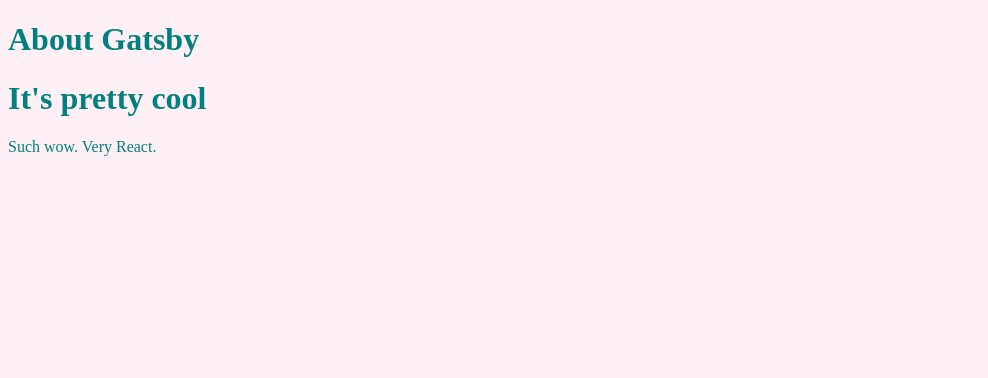
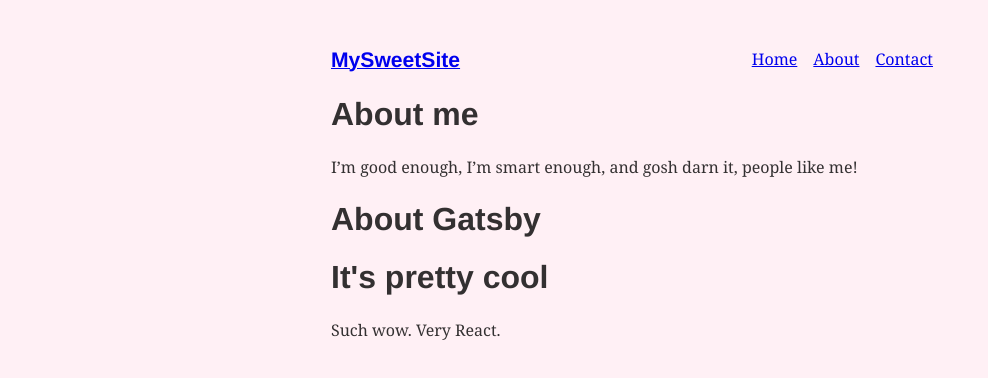
Before and after one commit to punkrou404/gatsbyjs-tutorial, a Gatsby site: page /about in a window 1280 px wide. Shown: the whole page, without its empty margins (0-988 px from the left). Built offline with nearby package versions, Linux system fonts and the light colour scheme; Gatsby itself is replaced by a stand-in of ours.

Commit message:
tutorial: https://www.gatsbyjs.com/tutorial/part-three/ done

```diff
--- a/gatsby-config.js
+++ b/gatsby-config.js
@@ -1,10 +1,10 @@
-/**
- * Configure your Gatsby site with this file.
- *
- * See: https://www.gatsbyjs.com/docs/gatsby-config/
- */
-
 module.exports = {
-  /* Your site config here */
-  plugins: [],
+  plugins: [
+    {
+      resolve: `gatsby-plugin-typography`,
+      options: {
+        pathToConfigModule: `src/utils/typography`,
+      },
+    },
+  ],
 }
--- a/package.json
+++ b/package.json
@@ -19,7 +19,11 @@
     "react-dom": "^16.12.0"
   },
   "devDependencies": {
-    "prettier": "2.1.2"
+    "gatsby-plugin-typography": "^2.5.13",
+    "prettier": "2.1.2",
+    "react-typography": "^0.16.19",
+    "typography": "^0.16.19",
+    "typography-theme-fairy-gates": "^0.16.19"
   },
   "repository": {
     "type": "git",
--- /dev/null
+++ b/src/components/layout.js
@@ -0,0 +1,25 @@
+import React from "react"
+import { Link } from "gatsby"
+const ListLink = props => (
+    <li style={{ display: `inline-block`, marginRight: `1rem` }}>
+        <Link to={props.to}>{props.children}</Link>
+    </li>
+)
+
+export default function Layout({ children }) {
+    return (
+        <div style={{ margin: `3rem auto`, maxWidth: 650, padding: `0 1rem` }}>
+            <header style={{ marginBottom: `1.5rem` }}>
+                <Link to="/" style={{ textShadow: `none`, backgroundImage: `none` }}>
+                    <h3 style={{ display: `inline` }}>MySweetSite</h3>
+                </Link>
+                <ul style={{ listStyle: `none`, float: `right` }}>
+                    <ListLink to="/">Home</ListLink>
+                    <ListLink to="/about/">About</ListLink>
+                    <ListLink to="/contact/">Contact</ListLink>
+                </ul>
+            </header>
+            {children}
+        </div>
+    )
+}
--- a/src/pages/about.js
+++ b/src/pages/about.js
@@ -1,12 +1,20 @@
 import React from "react"
+import { Link } from "gatsby"
 import Header from "../components/header"
+import Layout from "../components/layout"
 
 export default function About() {
     return (
-        <div style={{ color: `teal` }}>
+        <Layout>
+            <div>
+                <h1>About me</h1>
+                <p>
+                    I’m good enough, I’m smart enough, and gosh darn it, people like me!
+                </p>
+            </div>
             <Header headerText="About Gatsby" />
             <Header headerText="It's pretty cool" />
             <p>Such wow. Very React.</p>
-        </div>
+        </Layout>
     )
 }
--- a/src/pages/contact.js
+++ b/src/pages/contact.js
@@ -1,13 +1,18 @@
 import React from "react"
 import { Link } from "gatsby"
 import Header from "../components/header"
+import Layout from "../components/layout"
 
 export default function Contact() {
     return (
-        <div style={{ color: `teal` }}>
-            <Link to="/">Home</Link>
+        <Layout>
             <Header headerText="Contact" />
-            <p>Send us a message!</p>
-        </div>
+            <div>
+                <h1>I'd love to talk! Email me at the address below</h1>
+                <p>
+                    <a href="mailto:me@example.com">me@example.com</a>
+                </p>
+            </div>
+        </Layout>
     )
 }
--- /dev/null
+++ b/src/utils/typography.js
@@ -0,0 +1,7 @@
+import Typography from "typography"
+import fairyGateTheme from "typography-theme-fairy-gates"
+
+const typography = new Typography(fairyGateTheme)
+
+export const { scale, rhythm, options } = typography
+export default typography
```
Also changed, not shown: src/pages/index.js (+10 -3 lines), 1 other file.
